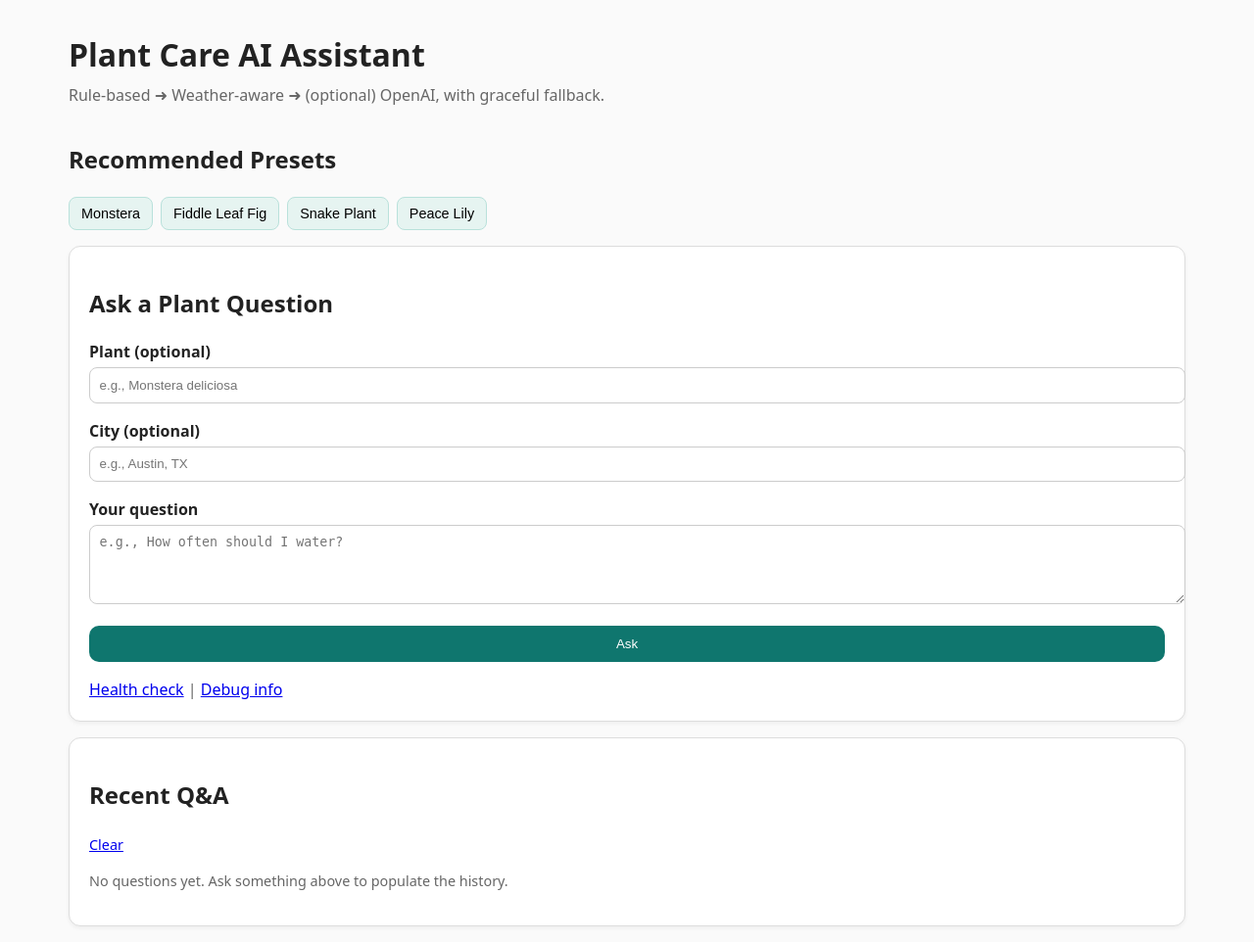
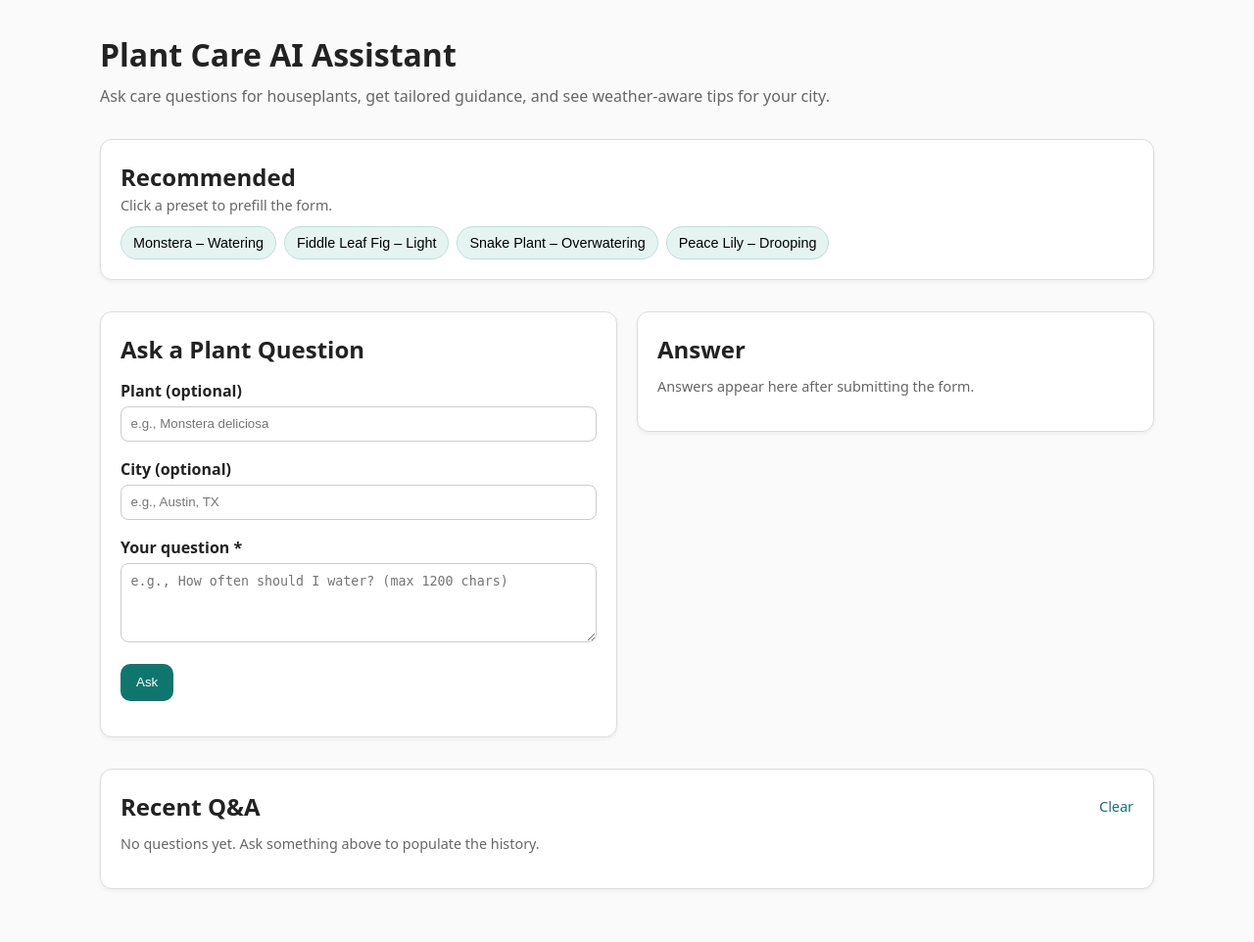
Before and after one commit to ehermance/plant-care-ai-assistant, a Flask app: page / in a window 1280 px wide. Shown: the whole page at 98% size. After the commit the page ends 908 px from the top, so only its background shows below. Run offline with Flask 3, Linux system fonts and the light colour scheme; parts of the project's set-up code (start-up, migrations or seed data) failed here and were passed over.

Commit message:
UI layout update and bug fixes

```diff
--- a/app/__init__.py
+++ b/app/__init__.py
@@ -23,6 +23,7 @@ def create_app():
     """Create and configure the Flask application instance."""
     load_dotenv()
     app = Flask(__name__, static_folder="static", template_folder="templates")
+    app.config["UI_DEBUG_LINKS"] = False  # Set to True for local dev if you want always-visible debug links
 
     # -------------------------------------------------------------------------
     # Core configuration
--- a/app/static/app.js
+++ b/app/static/app.js
@@ -1,114 +1,74 @@
-/*
-Enhances the form UX: displays a loading overlay during submission, locks
-fields without removing them from the POST payload, and populates a presets
-panel by calling /presets using geolocation or the current city field.
+/**
+ * This file handles all client-side interactivity:
+ * - Listens for clicks on recommended preset buttons and pre-fills the form
+ *   (plant, city, question) with their data attributes.
+ * - Optionally auto-submits the form if the button includes data-autosubmit="1".
+ * - Manages the "loading overlay" and disables form fields while the request is in progress.
+ * - Re-enables the form if the user navigates back using the browser's back/forward cache.
+ *
+ * This keeps the UI responsive, secure, and accessible, while delegating
+ * all AI logic and validation to the Flask backend.
  */
 
 (function () {
-  const form = document.getElementById('qa-form');
-  if (!form) return;
+  const form = document.getElementById('ask-form');
+  const plantInput = document.getElementById('plant');
+  const cityInput = document.getElementById('city');
+  const questionInput = document.getElementById('question');
+  const submitBtn = document.getElementById('submit-btn');
 
-  const srStatus = document.getElementById('sr-status');
-  const submitBtn = document.getElementById('submitBtn');
+  // Handle clicks on recommended preset buttons
+  const presetsWrap = document.getElementById('presets');
+  if (presetsWrap) {
+    presetsWrap.addEventListener('click', (e) => {
+      const btn = e.target.closest('.preset-btn');
+      if (!btn) return;
 
-  // Toggle submitting UI: overlay, aria-busy, readOnly fields.
-  function setSubmitting(isSubmitting) {
-    form.classList.toggle('is-submitting', isSubmitting);
-    form.setAttribute('aria-busy', isSubmitting ? 'true' : 'false');
+      const { plant, city, question, autosubmit } = btn.dataset;
 
-    // Avoid disabling inputs (disabled fields are dropped from POST),
-    // but disabling the submit button is safe.
-    if (submitBtn) {
-      submitBtn.disabled = isSubmitting;
-      submitBtn.setAttribute('aria-disabled', isSubmitting ? 'true' : 'false');
+      // Fill form fields if provided
+      if (typeof plant === 'string') {
+        plantInput.value = plant;
+        plantInput.dispatchEvent(new Event('input', { bubbles: true }));
+      }
+      if (typeof city === 'string' && city.trim() !== '') {
+        cityInput.value = city;
+        cityInput.dispatchEvent(new Event('input', { bubbles: true }));
+      }
+      if (typeof question === 'string') {
+        questionInput.value = question;
+        questionInput.dispatchEvent(new Event('input', { bubbles: true }));
       }
 
-    form.querySelectorAll('input, textarea').forEach(el => {
-      if ('readOnly' in el) el.readOnly = isSubmitting;
-    });
+      // Focus the question field so user can tweak it if they want
+      questionInput.focus();
 
-    if (isSubmitting && srStatus) srStatus.textContent = 'Submitting, please wait…';
-    if (!isSubmitting && srStatus) srStatus.textContent = '';
+      // If button requests auto-submit, send the form immediately
+      if (autosubmit === '1' && questionInput.value.trim().length > 0) {
+        form.requestSubmit();
       }
-
-  form.addEventListener('submit', function () {
-    setSubmitting(true);
-  });
-
-  // Handle bfcache restores.
-  window.addEventListener('pageshow', function (e) {
-    if (e.persisted) setSubmitting(false);
-  });
-
-  // ---- Presets ----
-  const presetsContainer = document.getElementById('presets-container');
-  const presetsList = document.getElementById('presets-list');
-
-  if (presetsContainer && presetsList) {
-    const cityInput = document.getElementById('city');
-
-    function renderPresets(region, items) {
-      presetsContainer.hidden = false;
-      const regionEl = document.getElementById('presets-region');
-      if (regionEl) regionEl.textContent = region;
-
-      presetsList.innerHTML = '';
-      items.forEach(item => {
-        const li = document.createElement('li');
-        li.className = 'preset-card';
-        li.innerHTML = `
-          <button type="button" class="preset-btn" aria-label="Use preset ${item.plant}">
-            <div class="preset-plant">${item.plant}</div>
-            <div class="preset-why">${item.why}</div>
-            <div class="preset-care">${item.starter_care}</div>
-          </button>
-        `;
-        li.querySelector('button').addEventListener('click', () => {
-          const plantField = document.getElementById('plant');
-          const questionField = document.getElementById('question');
-          if (plantField) plantField.value = item.plant;
-          if (questionField) {
-            questionField.value = `Care essentials for ${item.plant}?`;
-            questionField.focus();
-          }
-        });
-        presetsList.appendChild(li);
     });
   }
 
-    function fetchPresets(params) {
-      const url = new URL('/presets', window.location.origin);
-      Object.entries(params || {}).forEach(([k, v]) => {
-        if (v != null && v !== '') url.searchParams.set(k, v);
+  // Show loading overlay & disable interactions during form submission
+  if (form) {
+    form.addEventListener('submit', () => {
+      form.classList.add('is-submitting');
+      submitBtn.disabled = true;
+      plantInput.readOnly = true;
+      cityInput.readOnly = true;
+      questionInput.readOnly = true;
     });
-      fetch(url.toString(), { method: 'GET', credentials: 'same-origin' })
-        .then(r => r.json())
-        .then(data => renderPresets(data.region, data.items))
-        .catch(() => { /* Silent failure: panel remains hidden */ });
+
+    // Handle browser back/forward cache: restore form to usable state
+    window.addEventListener('pageshow', (event) => {
+      if (event.persisted) {
+        form.classList.remove('is-submitting');
+        submitBtn.disabled = false;
+        plantInput.readOnly = false;
+        cityInput.readOnly = false;
+        questionInput.readOnly = false;
       }
-
-    // Prefer geolocation; fall back to the City field; else default.
-    if (navigator.geolocation) {
-      navigator.geolocation.getCurrentPosition(
-        pos => {
-          const { latitude, longitude } = pos.coords || {};
-          if (typeof latitude === 'number' && typeof longitude === 'number') {
-            fetchPresets({ lat: latitude.toFixed(4), lon: longitude.toFixed(4) });
-          } else if (cityInput && cityInput.value) {
-            fetchPresets({ city: cityInput.value });
-          } else {
-            fetchPresets({});
-          }
-        },
-        () => {
-          if (cityInput && cityInput.value) fetchPresets({ city: cityInput.value });
-          else fetchPresets({});
-        },
-        { timeout: 5000, maximumAge: 600000, enableHighAccuracy: false }
-      );
-    } else {
-      if (cityInput && cityInput.value) fetchPresets({ city: cityInput.value });
-      else fetchPresets({});
-    }
+    });
   }
 })();
--- a/app/static/styles.css
+++ b/app/static/styles.css
@@ -1,13 +1,24 @@
-/* Base Styles */
+/* Base */
+:root {
+  --bg: #fafafa;
+  --fg: #222;
+  --muted: #666;
+  --border: #ddd;
+  --card: #fff;
+  --primary: #0f766e;
+  --focus: #2563eb;
+}
+
+* { box-sizing: border-box; }
+html, body { margin: 0; padding: 0; }
 body {
   font-family: system-ui, -apple-system, Segoe UI, Roboto, sans-serif;
-  margin: 0;
+  background: var(--bg);
+  color: var(--fg);
   line-height: 1.5;
-  background: #fafafa;
-  color: #222;
 }
 
-/* Shared container with max width & consistent gutters */
+/* Shared container with centered layout and gutters */
 .container {
   max-width: 1140px;
   margin-inline: auto;
@@ -15,139 +26,139 @@ body {
 }
 
 /* Header */
-.page-header {
-  padding-block: 2rem 1rem;
-}
-.page-header h1 {
-  margin: 0;
-  font-size: 2rem;
-}
-.page-header p {
-  margin: 0.3rem 0 0;
-}
+.page-header { padding-block: 2rem 1rem; }
+.page-header h1 { margin: 0; font-size: 2rem; }
+.summary { margin: .4rem 0 0; color: var(--muted); }
 
-/* Cards & Layout Sections */
+/* Cards */
 .card {
-  background: #fff;
+  background: var(--card);
   padding: 1.25rem;
-  border: 1px solid #ddd;
+  border: 1px solid var(--border);
   border-radius: 12px;
-  box-shadow: 0 2px 4px rgba(0,0,0,0.05);
+  box-shadow: 0 2px 4px rgba(0,0,0,.05);
   margin-block: 1rem;
 }
 
-/* Recommended presets */
-.recommended .preset-grid {
-  display: flex;
-  flex-wrap: wrap;
-  gap: 0.5rem;
-}
+/* Presets: compact buttons */
+.preset-grid { display: flex; flex-wrap: wrap; gap: .5rem; }
 .preset-btn {
-  padding: 0.5rem 0.75rem;
+  padding: .5rem .75rem;
   background: #e6f4f1;
   border: 1px solid #b9e1db;
-  border-radius: 8px;
+  border-radius: 999px;
   cursor: pointer;
-  font-size: 0.9rem;
-  transition: background 0.2s ease;
+  font-size: .9rem;
+  transition: background .2s ease, transform .02s ease;
 }
-.preset-btn:hover {
-  background: #d2ebe5;
+.preset-btn:hover { background: #d2ebe5; }
+.preset-btn:active { transform: translateY(1px); }
+
+/* Two-column grid for form/answer on wide screens */
+.grid-2 {
+  display: grid;
+  grid-template-columns: 1fr;
+  gap: 1.25rem;
+  margin-top: 1rem;
+}
+.grid-col { min-width: 0; }
+@media (min-width: 960px) {
+  .grid-2 { grid-template-columns: 1fr 1fr; align-items: start; }
 }
 
-/* Forms */
-form {
-  display: grid;
-  gap: 1rem;
-}
-.form-row label {
-  display: block;
-  font-weight: 600;
-  margin-bottom: 0.25rem;
-}
-input[type="text"],
-textarea {
+/* Form */
+form { display: grid; gap: 1rem; position: relative; }
+.form-row label { display: block; font-weight: 600; margin-bottom: .25rem; }
+input[type="text"], textarea {
   width: 100%;
-  padding: 0.6rem;
+  padding: .6rem;
   border: 1px solid #ccc;
   border-radius: 8px;
+  background: #fff;
+  color: var(--fg);
 }
-button.primary {
-  background: #0f766e;
-  color: #fff;
-  border: none;
-  border-radius: 10px;
-  padding: 0.7rem 1rem;
-  cursor: pointer;
-}
-button.primary:hover {
-  background: #0d5e58;
-}
+button { padding: .7rem 1rem; border: 0; border-radius: 10px; cursor: pointer; }
+button.primary { background: var(--primary); color: #fff; }
+button[disabled] { opacity: .6; cursor: not-allowed; }
 
-/* Answer Card */
-.answer-card .answer-header {
-  display: flex;
-  justify-content: space-between;
-  align-items: center;
-}
+/* Answer styles */
 .answer-text {
   white-space: pre-wrap;
   background: #f8f8f8;
-  padding: 0.75rem;
+  padding: .75rem;
   border-radius: 6px;
-  margin-top: 0.5rem;
 }
 
-/* Pills, Notice, and Utilities */
-.pill {
+/* Badges, notices, helpers */
+.badge {
   display: inline-block;
   background: #e5f4f2;
-  color: #0f766e;
-  font-size: 0.8rem;
+  color: var(--primary);
+  font-size: .8rem;
   border-radius: 999px;
   padding: 2px 8px;
 }
 .notice {
-  padding: 0.75rem;
+  padding: .75rem 1rem;
+  border: 1px solid #f3d2d2;
   background: #fff6f6;
-  border: 1px solid #f3d2d2;
   color: #7a1f1f;
   border-radius: 10px;
-  margin-bottom: 0.75rem;
 }
-.muted {
-  color: #666;
+.muted { color: var(--muted); }
+.small { font-size: .9rem; }
+.mono { font-family: ui-monospace, SFMono-Regular, Menlo, Consolas, monospace; }
+.m0 { margin: 0; }
+.mt04 { margin-top: .4rem; }
+.mt06 { margin-top: .6rem; }
+.mt075 { margin-top: .75rem; }
+.link { color: var(--primary); text-decoration: none; }
+.link:hover { text-decoration: underline; }
+
+/* Flex utils */
+.row { display: flex; gap: 1rem; align-items: baseline; flex-wrap: wrap; }
+.j-between { justify-content: space-between; }
+.ai-center { align-items: center; }
+
+/* History list */
+ul.history { list-style: none; padding: 0; margin: 0; display: grid; gap: .75rem; }
+ul.history li { border: 1px solid #eee; border-radius: 10px; padding: .75rem; background: #fff; }
+
+/* Loader overlay */
+.loader-overlay {
+  position: absolute;
+  inset: 0;
+  border-radius: 8px;
+  background: rgba(255,255,255,.6);
+  display: none;
+  align-items: center;
+  justify-content: center;
+  pointer-events: none;
 }
-.mono {
-  font-family: ui-monospace, SFMono-Regular, Menlo, Consolas, monospace;
+.thinking { font-weight: 600; }
+.dots::after {
+  content: ' .';
+  animation: dot 1.2s steps(4, end) infinite;
 }
-.small {
-  font-size: 0.9rem;
+@keyframes dot {
+  0%, 20% { content: ' .'; }
+  40% { content: ' ..'; }
+  60% { content: ' ...'; }
+  80%, 100% { content: ' ....'; }
 }
+#ask-form.is-submitting .loader-overlay { display: flex; }
+#ask-form.is-submitting { pointer-events: none; }
 
-/* History */
-ul.history {
-  list-style: none;
-  padding: 0;
-  margin: 0;
-  display: grid;
-  gap: 0.75rem;
+/* Dark mode */
+@media (prefers-color-scheme: dark) {
+  :root {
+    --bg: #0b0b0b;
+    --fg: #f1f1f1;
+    --muted: #aaa;
+    --border: #2a2a2a;
+    --card: #141414;
+    --focus: #2563eb;
+  }
+  input[type="text"], textarea { background: #0f0f10; border-color: #2a2a2a; color: var(--fg); }
+  .notice { background: #2a0e0e; border-color: #5a2a2a; color: #f5bcbc; }
 }
-ul.history li {
-  border: 1px solid #eee;
-  border-radius: 10px;
-  padding: 0.75rem;
-  background: white;
-}
-
-/* Responsive Adjustments */
-@media (max-width: 768px) {
-  .preset-grid {
-    flex-direction: column;
-  }
-  .answer-card .answer-header {
-    flex-direction: column;
-    align-items: flex-start;
-    gap: 0.25rem;
-  }
-}
--- a/app/templates/index.html
+++ b/app/templates/index.html
@@ -4,127 +4,178 @@
   <meta charset="UTF-8" />
   <title>Plant Care AI Assistant</title>
   <meta name="viewport" content="width=device-width, initial-scale=1" />
-  <link rel="stylesheet" href="{{ url_for('static', filename='styles.css') }}">
-  <script defer src="{{ url_for('static', filename='app.js') }}"></script>
+  <link rel="stylesheet" href="{{ url_for('static', filename='styles.css', v=8) }}">
+  <script defer src="{{ url_for('static', filename='app.js', v=8) }}"></script>
 </head>
 <body>
-  <!-- Header with consistent left/right gutter -->
+  <!-- Header with concise summary -->
   <header class="page-header container">
     <h1>Plant Care AI Assistant</h1>
-    <p class="muted">
-      Rule-based ➜ Weather-aware ➜ (optional) OpenAI, with graceful fallback.
+    <p class="summary">
+      Ask care questions for houseplants, get tailored guidance, and see weather-aware tips for your city.
     </p>
   </header>
 
-  <!-- Main content container -->
   <main id="main" role="main" class="container">
-
-    <!-- Recommended Presets -->
-    <section class="recommended">
-      <h2>Recommended Presets</h2>
-      <div class="preset-grid">
-        <button type="button" data-plant="Monstera" class="preset-btn">Monstera</button>
-        <button type="button" data-plant="Fiddle Leaf Fig" class="preset-btn">Fiddle Leaf Fig</button>
-        <button type="button" data-plant="Snake Plant" class="preset-btn">Snake Plant</button>
-        <button type="button" data-plant="Peace Lily" class="preset-btn">Peace Lily</button>
+    <!-- Recommended presets (compact buttons) -->
+    <section class="card" aria-labelledby="presets-heading">
+      <h2 id="presets-heading" class="m0">Recommended</h2>
+      <p class="muted small m0">Click a preset to prefill the form.</p>
+      <div class="preset-grid mt06" id="presets">
+        <button type="button" class="preset-btn"
+                data-plant="Monstera"
+                data-question="How often should I water a Monstera?">
+          Monstera – Watering
+        </button>
+        <button type="button" class="preset-btn"
+                data-plant="Fiddle Leaf Fig"
+                data-question="What light does a Fiddle Leaf Fig need?">
+          Fiddle Leaf Fig – Light
+        </button>
+        <button type="button" class="preset-btn"
+                data-plant="Snake Plant"
+                data-question="How to avoid overwatering a Snake Plant?">
+          Snake Plant – Overwatering
+        </button>
+        <button type="button" class="preset-btn"
+                data-plant="Peace Lily"
+                data-question="Why does a Peace Lily droop and how to fix it?">
+          Peace Lily – Drooping
+        </button>
       </div>
     </section>
 
-    <!-- Q&A Form -->
+    <!-- Two-column layout: left = Form, right = Answer (+ Weather) -->
+    <section class="grid-2">
+      <!-- LEFT: Form -->
+      <div class="grid-col">
         <section aria-labelledby="ask-form-heading" class="card">
-      <h2 id="ask-form-heading">Ask a Plant Question</h2>
-      <form action="{{ url_for('web.ask') }}" method="post" id="ask-form">
+          <h2 id="ask-form-heading" class="m0">Ask a Plant Question</h2>
+          <form action="{{ url_for('web.ask') }}" method="post" id="ask-form" class="mt075" novalidate>
+            <!-- Loading overlay -->
+            <div class="loader-overlay" aria-hidden="true">
+              <div class="thinking" aria-live="polite" aria-atomic="true" role="status">
+                thinking<span class="dots"></span>
+              </div>
+            </div>
+
             <div class="form-row">
               <label for="plant">Plant (optional)</label>
               <input id="plant" name="plant" type="text"
                      placeholder="e.g., Monstera deliciosa"
-                 value="{{ (form_values and form_values.plant) or '' }}">
+                     value="{{ (form_values and form_values.plant) or '' }}"
+                     maxlength="80" autocomplete="off" spellcheck="false" />
             </div>
 
             <div class="form-row">
               <label for="city">City (optional)</label>
               <input id="city" name="city" type="text"
                      placeholder="e.g., Austin, TX"
-                 value="{{ (form_values and form_values.city) or '' }}">
+                     value="{{ (form_values and form_values.city) or '' }}"
+                     maxlength="80" autocomplete="address-level2" spellcheck="false" />
             </div>
 
             <div class="form-row">
-          <label for="question">Your question</label>
+              <label for="question">Your question <span aria-hidden="true">*</span></label>
               <textarea id="question" name="question" rows="4"
-                    placeholder="e.g., How often should I water?">{{ (form_values and form_values.question) or '' }}</textarea>
+                        placeholder="e.g., How often should I water? (max 1200 chars)"
+                        required maxlength="1200"
+                        autocomplete="off" spellcheck="true">{{ (form_values and form_values.question) or '' }}</textarea>
             </div>
 
-        <button class="primary" type="submit" id="submit-btn">Ask</button>
-        <span class="form-hint muted">
-          <a class="link" href="{{ url_for('web.healthz') }}" target="_blank">Health check</a> |
-          <a class="link" href="{{ url_for('web.debug_info') }}" target="_blank">Debug info</a>
-        </span>
+            <div class="row j-between ai-center">
+              <button class="primary" type="submit" id="submit-btn" aria-label="Submit question">Ask</button>
+
+              <!-- Diagnostics links: visible only if enabled by config or ?debug=true -->
+              {% set show_diag = config.get('UI_DEBUG_LINKS', False) or request.args.get('debug') == 'true' %}
+              {% if show_diag %}
+                <div class="small">
+                  <a class="link muted" href="{{ url_for('web.healthz') }}" target="_blank" rel="noopener noreferrer">Health check</a>
+                  <span class="muted"> • </span>
+                  <a class="link muted" href="{{ url_for('web.debug_info') }}" target="_blank" rel="noopener noreferrer">Debug info</a>
+                </div>
+              {% endif %}
+            </div>
+
+            <div id="sr-status" class="sr-only" aria-live="assertive" aria-atomic="true"></div>
+            <noscript>
+              <p class="notice small">JavaScript is disabled. Submissions still work, but the loading overlay and field locking are unavailable.</p>
+            </noscript>
           </form>
         </section>
+      </div>
 
-    <!-- Answer -->
+      <!-- RIGHT: Answer (then Weather) -->
+      <div class="grid-col">
         {% if answer %}
-    <section class="card answer-card">
-      <div class="answer-header">
-        <h2>Answer</h2>
+          {% if ai_error and source == 'rule' %}
+            <div class="notice small" role="alert">
+              <strong>AI unavailable</strong>: {{ ai_error }}<br>
+              Fell back to rule-based advice. See <a href="/debug" target="_blank" rel="noopener noreferrer">/debug</a>.
+            </div>
+          {% endif %}
+
+          <section class="card" aria-labelledby="answer-heading">
+            <div class="row j-between ai-center">
+              <h2 id="answer-heading" class="m0">Answer</h2>
               {% if source %}
-        <span class="pill" title="How this answer was generated">
+                <span class="badge" title="Answer origin">
                   {{ source == 'ai' and 'AI' or 'Rule' }}
                 </span>
               {% endif %}
             </div>
-
-      {% if ai_error and source == 'rule' %}
-      <div class="notice small">
-        <strong>AI unavailable</strong>: {{ ai_error }}<br>
-        Fell back to rule-based advice. Check <a class="link" href="/debug" target="_blank">/debug</a>.
-      </div>
-      {% endif %}
-
-      <pre class="answer-text">{{ answer }}</pre>
-      <p class="muted small">
+            <pre class="answer-text mt06">{{ answer }}</pre>
+            <p class="muted small mt06">
               Generated by: <strong>{{ source == 'ai' and 'OpenAI (fallback-safe)' or 'Rule-based engine' }}</strong>
             </p>
           </section>
+        {% else %}
+          <section class="card" aria-labelledby="answer-heading">
+            <h2 id="answer-heading" class="m0">Answer</h2>
+            <p class="muted small mt06">Answers appear here after submitting the form.</p>
+          </section>
         {% endif %}
 
-    <!-- Weather Info -->
         {% if weather %}
-    <section class="card">
-      <h2>Local Weather</h2>
-      <p>
+          <section class="card" aria-labelledby="weather-heading">
+            <h2 id="weather-heading" class="m0">Local Weather</h2>
+            <p class="mt06">
               <strong>{{ weather.city }}</strong> — {{ weather.conditions or 'N/A' }}<br>
               Temp: {{ weather.temp_c }} °C • Humidity: {{ weather.humidity }}% • Wind: {{ weather.wind_mps }} m/s
             </p>
           </section>
         {% endif %}
+      </div>
+    </section>
 
-    <!-- History -->
-    <section class="card">
-      <div class="section-header">
-        <h2>Recent Q&A</h2>
-        <a class="link small" href="{{ url_for('web.clear_history') }}">Clear</a>
+    <!-- History (full width) -->
+    <section class="card" aria-labelledby="history-heading">
+      <div class="row j-between ai-center">
+        <h2 id="history-heading" class="m0">Recent Q&A</h2>
+        <a class="link small" href="{{ url_for('web.clear_history') }}" title="Clear in-memory history">Clear</a>
       </div>
       {% if history and history|length > 0 %}
-      <ul class="history">
+        <ul class="history mt06">
           {% for item in history %}
             <li>
               <div class="small muted mono">{{ item.ts }}</div>
               <div class="small">
-            <span class="pill">{{ item.source == 'ai' and 'AI' or 'Rule' }}</span>
+                <span class="badge">{{ item.source == 'ai' and 'AI' or 'Rule' }}</span>
                 {% if item.plant %}<strong>Plant:</strong> {{ item.plant }} • {% endif %}
                 {% if item.city %}<strong>City:</strong> {{ item.city }}{% endif %}
               </div>
-          <div class="small"><strong>Q:</strong> {{ item.question }}</div>
-          <details>
+              <div class="small mt04">
+                <strong>Q:</strong> {{ item.question }}
+              </div>
+              <details class="mt06">
                 <summary class="small link">Show answer</summary>
-            <pre class="small">{{ item.answer }}</pre>
+                <pre class="small mt04">{{ item.answer }}</pre>
               </details>
             </li>
           {% endfor %}
         </ul>
       {% else %}
-      <p class="muted small">No questions yet. Ask something above to populate the history.</p>
+        <p class="muted small mt06">No questions yet. Ask something above to populate the history.</p>
       {% endif %}
     </section>
   </main>
```
Lines whose indentation alone changed are shown as unchanged.
